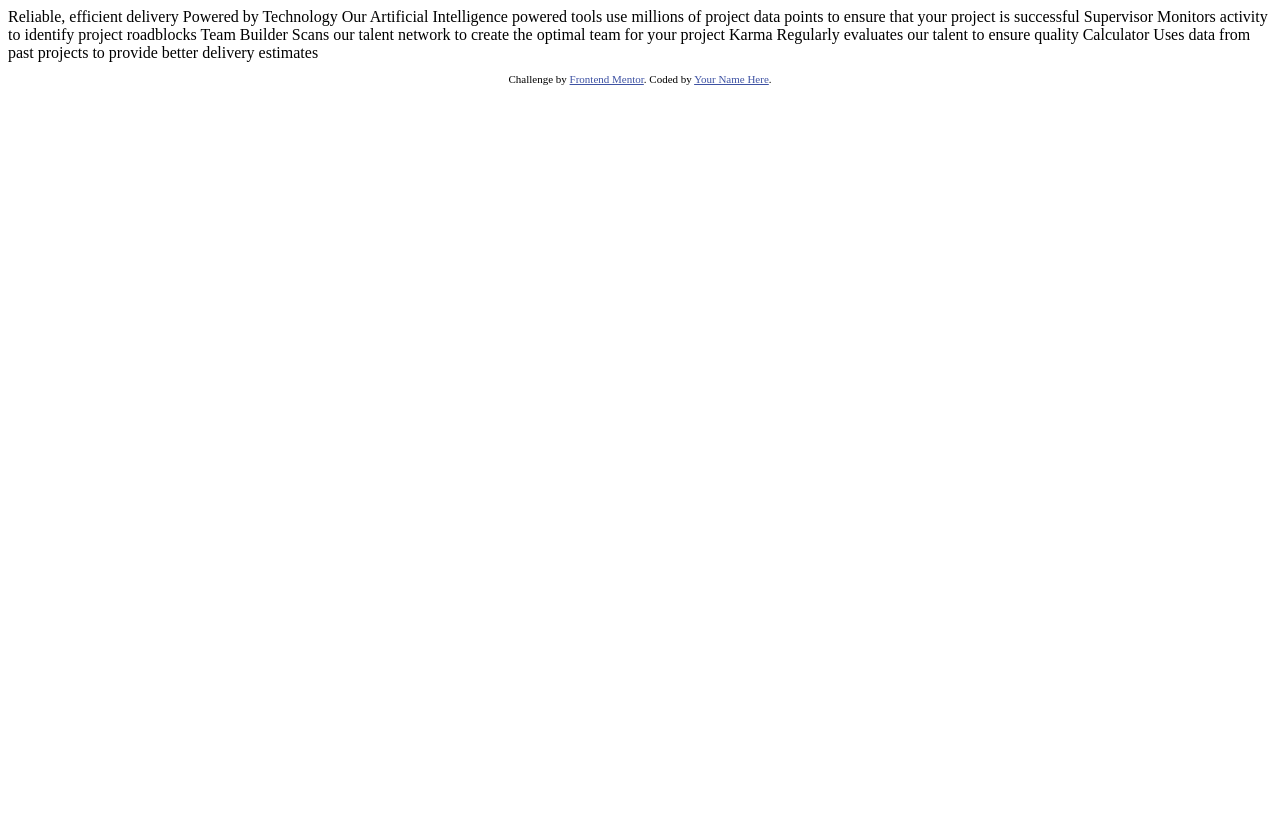
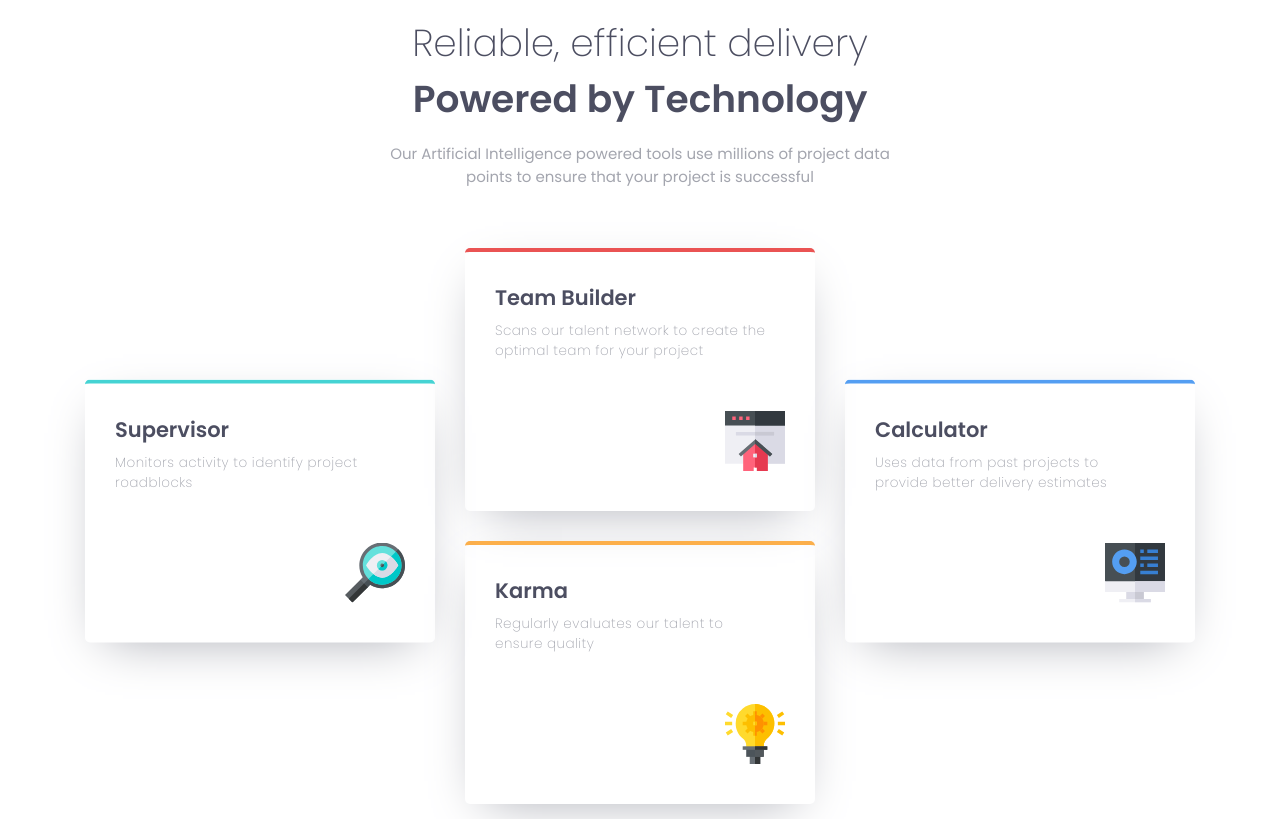
Before and after one commit to ananegridev/frontendmentor-four-card-feature-section, a plain HTML site: page index.html in a window 1280 px wide. Drawn offline with Linux system fonts and the light colour scheme.

Commit message:
upload code

```diff
--- a/index.html
+++ b/index.html
@@ -1,45 +1,78 @@
 <!DOCTYPE html>
 <html lang="en">
   <head>
-  <meta charset="UTF-8">
-  <meta name="viewport" content="width=device-width, initial-scale=1.0"> <!-- displays site properly based on user's device -->
-
-  <link rel="icon" type="image/png" sizes="32x32" href="./images/favicon-32x32.png">
-
+    <meta charset="UTF-8" />
+    <meta name="viewport" content="width=device-width, initial-scale=1.0" />
+    <link
+      rel="icon"
+      type="image/png"
+      sizes="32x32"
+      href="./images/favicon-32x32.png"
+    />
     <title>Frontend Mentor | Four card feature section</title>
-
-  <!-- Feel free to remove these styles or customise in your own stylesheet 👍 -->
-  <style>
-    .attribution { font-size: 11px; text-align: center; }
-    .attribution a { color: hsl(228, 45%, 44%); }
-  </style>
+    <link rel="stylesheet" href="style.css" />
+    <link rel="preconnect" href="https://fonts.googleapis.com" />
+    <link rel="preconnect" href="https://fonts.gstatic.com" crossorigin />
+    <link
+      href="https://fonts.googleapis.com/css2?family=Poppins:wght@200;400;600&display=swap"
+      rel="stylesheet"
+    />
   </head>
   <body>
+    <main class="container">
+      <header class="header">
+        <h1>
+          Reliable, efficient delivery <br />
+          <b>Powered by Technology</b>
+        </h1>
+        <p>
+          Our Artificial Intelligence powered tools use millions of project data
+          points to ensure that your project is successful
+        </p>
+      </header>
 
-  Reliable, efficient delivery
-  Powered by Technology
+      <section class="supervisor">
+        <h2>Supervisor</h2>
+        <p>Monitors activity to identify project roadblocks</p>
+        <div>
+          <img src="./images/icon-supervisor.svg" alt="" />
+        </div>
+      </section>
 
-  Our Artificial Intelligence powered tools use millions of project data points
-  to ensure that your project is successful
+      <section class="builder">
+        <h2>Team Builder</h2>
+        <p>
+          Scans our talent network to create the optimal team for your project
+        </p>
+        <div>
+          <img src="./images/icon-team-builder.svg" alt="" />
+        </div>
+      </section>
 
-  Supervisor
-  Monitors activity to identify project roadblocks
+      <section class="karma">
+        <h2>Karma</h2>
+        <p>Regularly evaluates our talent to ensure quality</p>
+        <div>
+          <img src="./images/icon-karma.svg" alt="" />
+        </div>
+      </section>
 
-  Team Builder
-  Scans our talent network to create the optimal team for your project
+      <section class="calculator">
+        <h2>Calculator</h2>
+        <p>Uses data from past projects to provide better delivery estimates</p>
+        <div>
+          <img src="./images/icon-calculator.svg" alt="" />
+        </div>
+      </section>
+    </main>
 
-  Karma
-  Regularly evaluates our talent to ensure quality
-
-  Calculator
-  Uses data from past projects to provide better delivery estimates
-
-
-  <footer>
+    <!-- <footer>
       <p class="attribution">
-      Challenge by <a href="https://www.frontendmentor.io?ref=challenge" target="_blank">Frontend Mentor</a>.
-      Coded by <a href="#">Your Name Here</a>.
+        Challenge by
+        <a href="https://www.frontendmentor.io?ref=challenge" target="_blank"
+          >Frontend Mentor</a
+        >. Coded by <a href="https://github.com/ananegridev">ananegridev</a>.
       </p>
-  </footer>
+    </footer> -->
   </body>
 </html>
--- a/style.css
+++ b/style.css
@@ -0,0 +1,209 @@
+/* COLOR */
+
+:root {
+    --Red: hsl(0, 78%, 62%);
+    --Cyan: hsl(180, 62%, 55%);
+    --Orange: hsl(34, 97%, 64%);
+    --Blue: hsl(212, 86%, 64%);
+    --VeryDarkBlue: hsl(234, 12%, 34%);
+    --GrayishBlue: hsl(229, 6%, 66%);
+    --VeryLightGray: hsl(0, 0%, 98%);
+    --Shadow: hsl(229, 6%, 66%);
+}
+
+/* CSS RESET */
+
+* {
+    margin: 0;
+    padding: 0;
+    text-decoration: 0;
+    box-sizing: border-box;
+    font-size: 0.938rem;
+    list-style-type: none;
+}
+
+img,
+picture {
+    max-width: 100%;
+    display: block;
+    line-height: 0;
+}
+
+/* CSS */
+
+body {
+    font-family: "Poppins", sans-serif;
+    text-rendering: optimizeSpeed;
+    min-height: 100vh;
+
+    display: grid;
+    place-content: center;
+}
+
+h1 {
+    color: var(--VeryDarkBlue);
+    font-weight: 200;
+}
+
+b {
+    font-weight: 600;
+}
+
+h2 {
+    font-weight: 600;
+    color: var(--VeryDarkBlue);
+}
+
+p {
+    color: var(--GrayishBlue);
+}
+
+/* CSS ---------------------------------------------------------------------- */
+
+.container {
+    display: grid;
+    place-items: center;
+    align-items: center;
+    justify-content: center;
+    gap: 30px;
+    grid-template-columns: repeat(3, auto);
+    grid-template-rows: repeat(3, auto);
+    margin: 1rem;
+    transition: 500ms linear;
+}
+
+.header {
+    text-align: center;
+    display: flex;
+    flex-direction: column;
+    align-items: center;
+    grid-column: 1/-1;
+    margin-bottom: 2rem;
+}
+
+.header h1,
+b {
+    font-size: 2.5rem;
+}
+
+.header p {
+    width: 60%;
+    font-size: 1rem;
+    margin-top: 1rem;
+}
+
+.supervisor,
+.builder,
+.karma,
+.calculator {
+    max-width: 350px;
+    width: 100%;
+    padding: 30px 30px 40px 30px;
+    border-radius: 5px;
+    box-shadow: 0px 15px 50px -20px var(--Shadow);
+}
+
+.supervisor h2,
+.builder h2,
+.karma h2,
+.calculator h2 {
+    font-size: 1.4rem;
+    grid-column: 1;
+}
+
+.supervisor p,
+.builder p,
+.karma p,
+.calculator p {
+    width: 95%;
+    font-size: .9rem;
+    font-weight: 200;
+    letter-spacing: .03rem;
+    margin: 8px 0 30px 0;
+
+}
+
+.supervisor div,
+.builder div,
+.karma div,
+.calculator div {
+    display: flex;
+    justify-content: right;
+    margin-top: 50px;
+}
+
+.supervisor img,
+.builder img,
+.karma img,
+.calculator img {
+    width: 60px;
+}
+
+/* SUPER -------------------------------------------------------------------- */
+
+.supervisor {
+    border-top: 4px solid var(--Cyan);
+    grid-column: 1;
+    grid-row: 2;
+    transform: translateY(50%);
+}
+
+/* BUILDER ------------------------------------------------------------------ */
+
+.builder {
+    border-top: 4px solid var(--Red);
+    grid-column: 2/2;
+}
+
+/* KARMA -------------------------------------------------------------------- */
+
+.karma {
+    border-top: 4px solid var(--Orange);
+    grid-column: 2;
+    grid-row: 3;
+}
+
+/* CALCU -------------------------------------------------------------------- */
+
+.calculator {
+    border-top: 4px solid var(--Blue);
+    grid-column: 3;
+    grid-row: 2;
+    transform: translateY(50%);
+}
+
+/* MEDIA -------------------------------------------------------------------- */
+
+@media only screen and (max-width: 768px) {
+    .container {
+        grid-template-columns: 1fr;
+        margin: 5rem 2rem;
+        transition: 500ms linear;
+    }
+
+    .header h1,
+    b {
+        font-size: 1.7rem;
+    }
+
+    .header p {
+        width: 93%;
+        font-size: 1rem;
+    }
+
+    .supervisor,
+    .builder,
+    .karma,
+    .calculator {
+        grid-column: 1;
+        grid-row: inherit;
+        transform: translateY(0%);
+    }
+
+    .supervisor div,
+    .builder div,
+    .karma div,
+    .calculator div {
+        margin-top: 25px;
+    }
+}
```
Also changed, not shown: design/desktop-design.jpg (deleted), design/mobile-design.jpg (deleted), 3 other files. Lines whose indentation alone changed are shown as unchanged.
